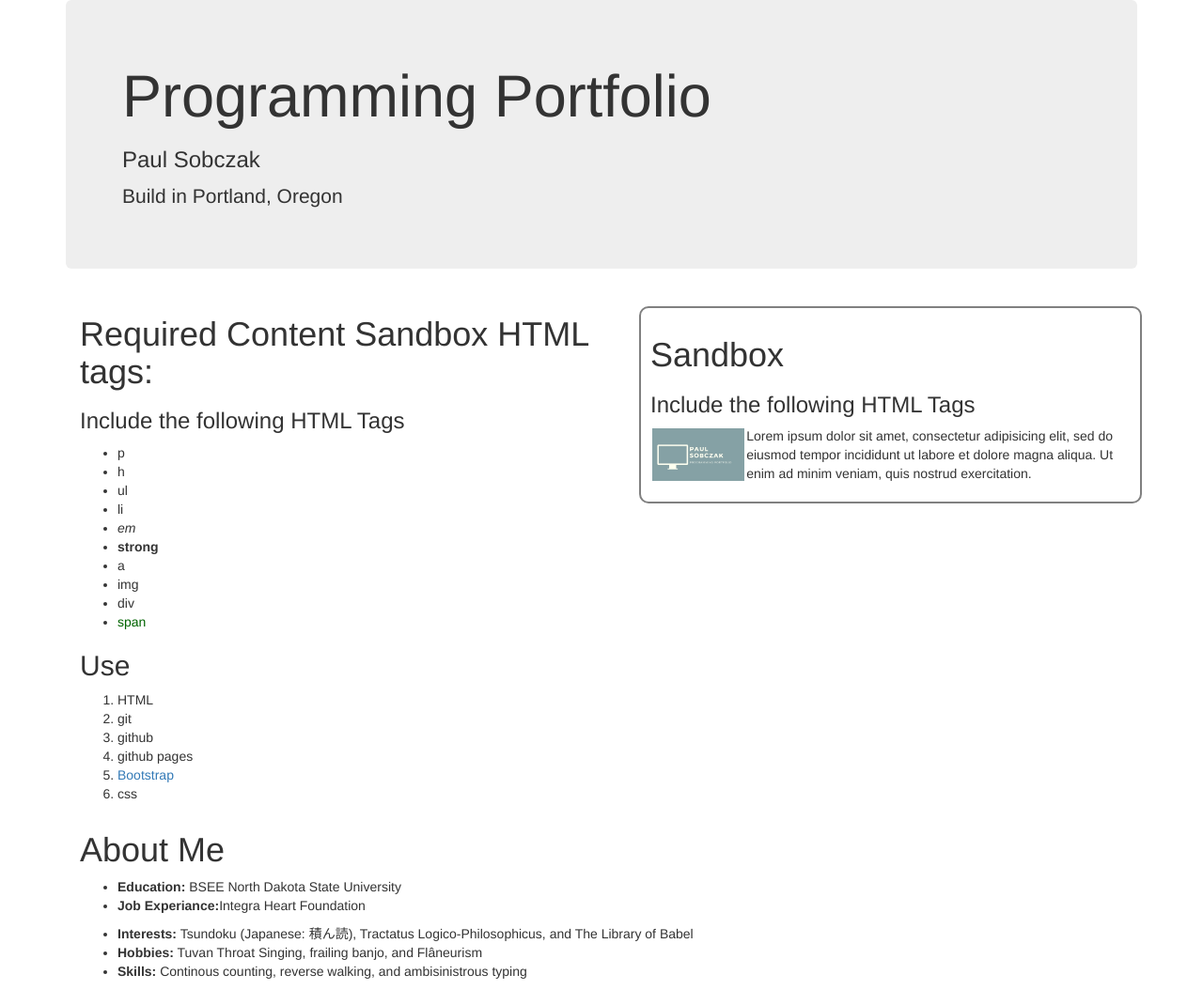
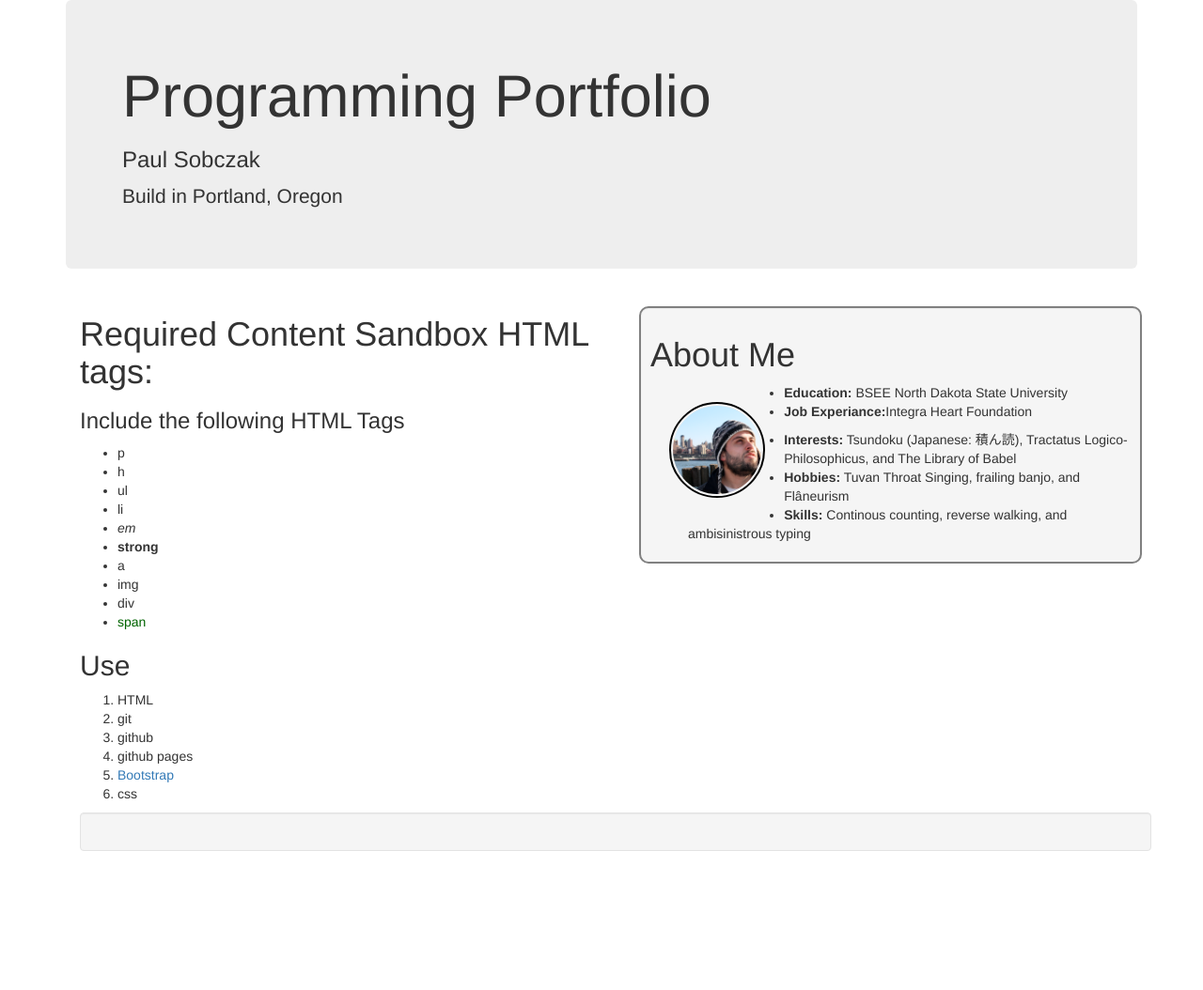
Before and after one commit to eagletusk/landing, a plain HTML site: page index.html in a window 1280 px wide. Shown: the whole page at 94% size. After the commit the page ends 926 px from the top, so only its background shows below. Drawn offline with nearby package versions, Linux system fonts and the light colour scheme.

Commit message:
about me update

```diff
--- a/css/styles.css
+++ b/css/styles.css
@@ -3,6 +3,11 @@
   height: auto;
   float:left;
   padding: 2px;
+  margin: 20px;
+  border:2px;
+  border-radius: 50%;
+  border-style: solid;
+  border-color:black;
 }
 
 .sandbox2 {
--- a/index.html
+++ b/index.html
@@ -44,20 +44,10 @@
         </div>
 
         <div class="col-lg-6">
-          <div class="sandbox2">
-            <h1>Sandbox</h1>
-            <h3>Include the following HTML Tags</h3>
-            <img src="img/Paul Sobczak.jpg" alt="Paul's Coding image">
-            <p> Lorem ipsum dolor sit amet, consectetur adipisicing elit, sed do eiusmod tempor incididunt ut labore et dolore magna aliqua. Ut enim ad minim veniam, quis nostrud exercitation.</p>
-          </div>
-        </div>
-      </div>
-    </div>
-    <div class="container">
-      <div class="row">
-        <div class="col-lg-12">
+          <div class="sandbox2 well">
             <div class="About">
               <h1>About Me</h1>
+              <img src="img/a.png" alt="Paul">
               <ul>
                 <li><strong>Education:</strong> BSEE North Dakota State University</li>
                 <li><strong>Job Experiance:</strong>Integra Heart Foundation</li>
@@ -69,5 +59,14 @@
               </ul>
             </div>
           </div>
+        </div>
+      </div>
+    </div>
+    <div class="container">
+      <div class="well">
+        <div class="row">
+          <div class="col-lg-12">
+          </div>
+        </div>
   </body>
 </html>
```
Also changed, not shown: img/a.png (added). Lines whose indentation alone changed are shown as unchanged.
